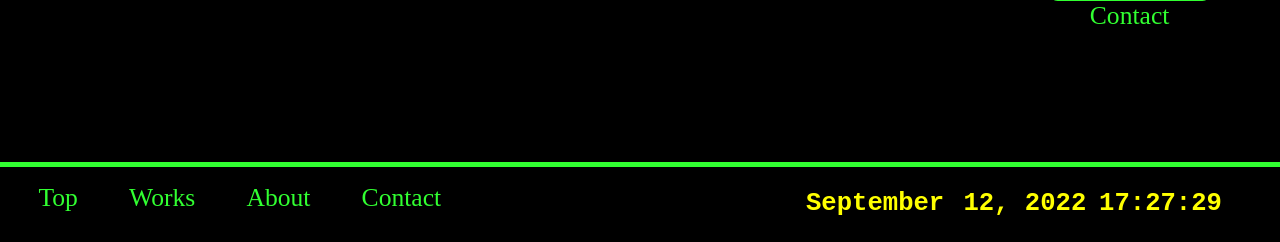
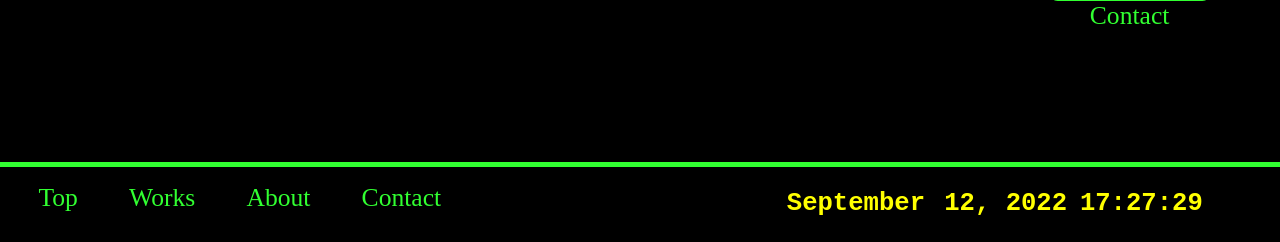
Before and after one commit to rikumiyamoto0926/new_portfolio, a PHP site: page /view/top.php in a window 1280 px wide. Shown: the part 558-800 px from the top of the page. Run offline with PHP 8.4, Linux system fonts and the light colour scheme; some libraries are stand-ins or nearby versions.

Commit message:
オンタイムの修正

```diff
--- a/css/common.css
+++ b/css/common.css
@@ -241,7 +241,7 @@ footer ul {
 .now{
     display: flex;
     margin-top: 2.7vh;
-    margin-left: 28.5vw;
+    margin-left: 27vw;
 }
 
 
```
